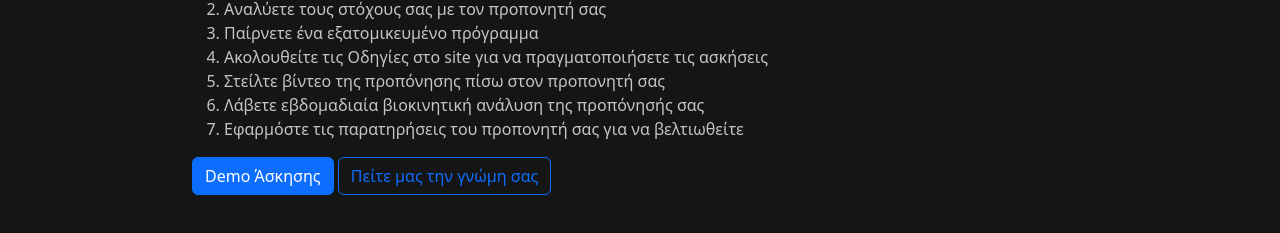
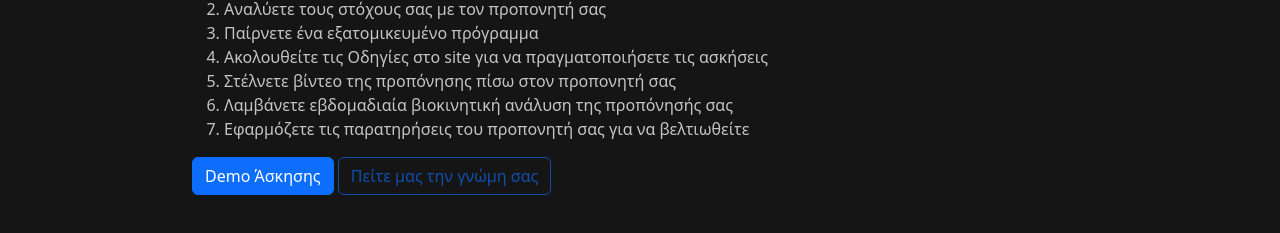
Before and after one commit to chatzakis/gym-guide-demo, a plain HTML site: page index.html in a window 1280 px wide. Shown: the part 329-562 px from the top of the page. Drawn offline with nearby package versions, Linux system fonts and the light colour scheme.

Commit message:
Minor content fix

```diff
--- a/index.html
+++ b/index.html
@@ -73,13 +73,13 @@
       <li>Αναλύετε τους στόχους σας με τον προπονητή σας</li>
       <li>Παίρνετε ένα εξατομικευμένο πρόγραμμα</li>
       <li>Ακολουθείτε τις Οδηγίες στο site για να πραγματοποιήσετε τις ασκήσεις</li>
-      <li>Στείλτε βίντεο της προπόνησης πίσω στον προπονητή σας</li>
-      <li>Λάβετε εβδομαδιαία βιοκινητική ανάλυση της προπόνησής σας</li>
-      <li>Εφαρμόστε τις παρατηρήσεις του προπονητή σας για να βελτιωθείτε</li>
+      <li>Στέλνετε βίντεο της προπόνησης πίσω στον προπονητή σας</li>
+      <li>Λαμβάνετε εβδομαδιαία βιοκινητική ανάλυση της προπόνησής σας</li>
+      <li>Εφαρμόζετε τις παρατηρήσεις του προπονητή σας για να βελτιωθείτε</li>
     </ol>
     <div class="buttons">
       <a class="btn btn-primary" href="squat.html">Demo Άσκησης</a>
-      <a class="btn btn-outline-primary" href="#">Πείτε μας την γνώμη σας</a>
+      <a class="btn btn-outline-primary disabled" href="#">Πείτε μας την γνώμη σας</a>
     </div>
   </section>
 
```
